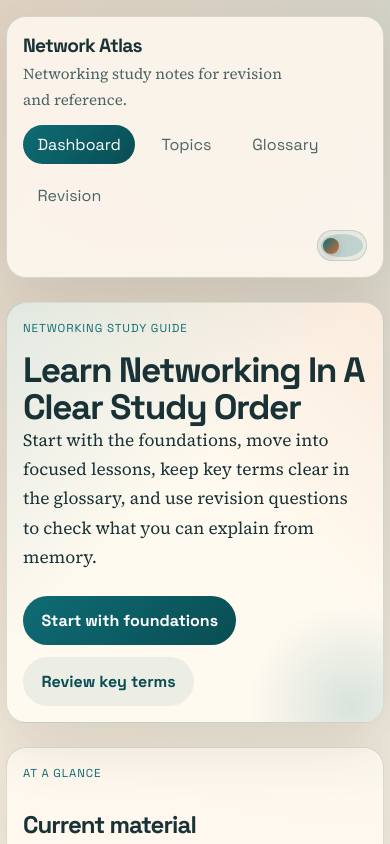
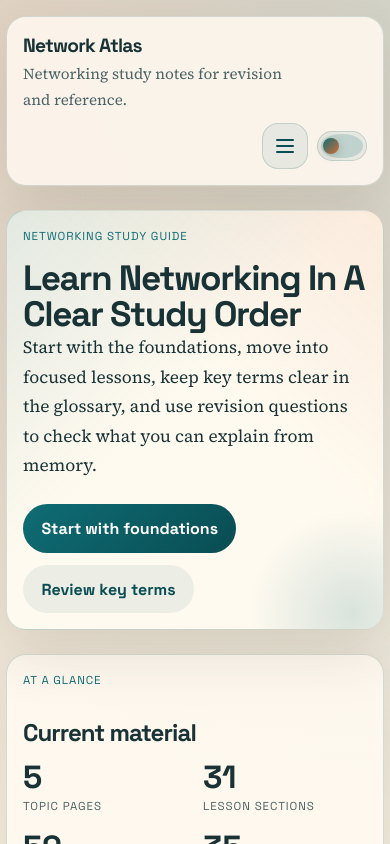
Before and after one commit to NGregguk/NetworkingTraining, a React (Vite) app: page / in a window 390 px wide. Shown: the top 844 px of the page. Built offline with nearby package versions, Linux system fonts and the light colour scheme.

Commit message:
Add mobile navigation menu

```diff
--- a/src/components/SiteLayout.tsx
+++ b/src/components/SiteLayout.tsx
@@ -1,4 +1,4 @@
-import { useEffect, useState } from 'react';
+import { useEffect, useId, useState } from 'react';
 import { NavLink, Outlet, useLocation } from 'react-router-dom';
 import { glossaryTerms, topics } from '../content';
 
@@ -31,8 +31,10 @@ const navigationItems = [
 
 export default function SiteLayout() {
   const location = useLocation();
+  const mobileNavigationId = useId();
   const [theme, setTheme] = useState<Theme>(getInitialTheme);
   const [isHeaderCompact, setIsHeaderCompact] = useState(false);
+  const [isMobileNavigationOpen, setIsMobileNavigationOpen] = useState(false);
 
   useEffect(() => {
     if (!location.hash) {
@@ -46,6 +48,10 @@ export default function SiteLayout() {
     }, 50);
 
     return () => window.clearTimeout(timer);
+  }, [location.pathname, location.hash]);
+
+  useEffect(() => {
+    setIsMobileNavigationOpen(false);
   }, [location.pathname, location.hash]);
 
   useEffect(() => {
@@ -68,6 +74,23 @@ export default function SiteLayout() {
     return () => window.removeEventListener('scroll', onScroll);
   }, []);
 
+  useEffect(() => {
+    if (typeof window === 'undefined') {
+      return undefined;
+    }
+
+    const mediaQuery = window.matchMedia('(min-width: 681px)');
+    const handleViewportChange = (event: MediaQueryListEvent) => {
+      if (event.matches) {
+        setIsMobileNavigationOpen(false);
+      }
+    };
+
+    mediaQuery.addEventListener('change', handleViewportChange);
+
+    return () => mediaQuery.removeEventListener('change', handleViewportChange);
+  }, []);
+
   return (
     <div className="site-shell">
       <header
@@ -83,11 +106,18 @@ export default function SiteLayout() {
             Networking study notes for revision and reference.
           </p>
         </div>
-        <nav className="nav-links" aria-label="Primary navigation">
+        <nav
+          id={mobileNavigationId}
+          className={
+            isMobileNavigationOpen ? 'nav-links nav-links-open' : 'nav-links'
+          }
+          aria-label="Primary navigation"
+        >
           {navigationItems.map((item) => (
             <NavLink
               key={item.to}
               to={item.to}
+              onClick={() => setIsMobileNavigationOpen(false)}
               className={({ isActive }) =>
                 isActive ? 'nav-link nav-link-active' : 'nav-link'
               }
@@ -97,6 +127,29 @@ export default function SiteLayout() {
             </NavLink>
           ))}
         </nav>
+        <div className="header-actions">
+          <button
+            type="button"
+            className={
+              isMobileNavigationOpen
+                ? 'mobile-nav-toggle mobile-nav-toggle-active'
+                : 'mobile-nav-toggle'
+            }
+            aria-expanded={isMobileNavigationOpen}
+            aria-controls={mobileNavigationId}
+            aria-label={
+              isMobileNavigationOpen ? 'Close navigation menu' : 'Open navigation menu'
+            }
+            onClick={() =>
+              setIsMobileNavigationOpen((current) => !current)
+            }
+          >
+            <span className="mobile-nav-toggle-lines" aria-hidden="true">
+              <span />
+              <span />
+              <span />
+            </span>
+          </button>
           <button
             type="button"
             className="theme-toggle"
@@ -115,6 +168,7 @@ export default function SiteLayout() {
               <span className="theme-toggle-thumb" />
             </span>
           </button>
+        </div>
       </header>
 
       <main className="page-shell">
--- a/src/styles.css
+++ b/src/styles.css
@@ -216,6 +216,12 @@ a {
   transition: gap 180ms ease;
 }
 
+.header-actions {
+  display: flex;
+  align-items: center;
+  gap: 0.75rem;
+}
+
 .nav-link {
   padding: 0.55rem 0.9rem;
   border-radius: 999px;
@@ -247,6 +253,63 @@ a {
 .site-header-compact .nav-link {
   padding: 0.28rem 0.58rem;
   font-size: 0.84rem;
+}
+
+.mobile-nav-toggle {
+  display: none;
+  align-items: center;
+  justify-content: center;
+  width: 2.9rem;
+  height: 2.9rem;
+  padding: 0;
+  border: 1px solid var(--border);
+  border-radius: 1rem;
+  background: var(--theme-toggle-bg);
+  color: var(--accent-strong);
+  cursor: pointer;
+  transition:
+    background-color 180ms ease,
+    transform 180ms ease,
+    border-color 180ms ease,
+    color 180ms ease;
+}
+
+.mobile-nav-toggle:hover,
+.mobile-nav-toggle:focus-visible {
+  transform: translateY(-1px);
+  border-color: var(--accent);
+}
+
+.mobile-nav-toggle-lines {
+  position: relative;
+  display: inline-flex;
+  flex-direction: column;
+  justify-content: center;
+  gap: 0.28rem;
+  width: 1.1rem;
+}
+
+.mobile-nav-toggle-lines span {
+  display: block;
+  width: 100%;
+  height: 2px;
+  border-radius: 999px;
+  background: currentColor;
+  transition:
+    transform 180ms ease,
+    opacity 180ms ease;
+}
+
+.mobile-nav-toggle-active .mobile-nav-toggle-lines span:nth-child(1) {
+  transform: translateY(0.4rem) rotate(45deg);
+}
+
+.mobile-nav-toggle-active .mobile-nav-toggle-lines span:nth-child(2) {
+  opacity: 0;
+}
+
+.mobile-nav-toggle-active .mobile-nav-toggle-lines span:nth-child(3) {
+  transform: translateY(-0.4rem) rotate(-45deg);
 }
 
 :root[data-theme='dark'] .nav-link-active {
@@ -1175,7 +1238,6 @@ p {
     padding: 1rem;
   }
 
-  .nav-links,
   .cta-row,
   .meta-row,
   .section-title-row,
@@ -1183,12 +1245,59 @@ p {
     align-items: flex-start;
   }
 
+  .site-header {
+    align-items: center;
+    gap: 0.85rem;
+  }
+
+  .header-actions {
+    margin-left: auto;
+    gap: 0.55rem;
+  }
+
+  .mobile-nav-toggle {
+    display: inline-flex;
+  }
+
+  .nav-links {
+    display: none;
+    order: 3;
+    width: 100%;
+    flex-direction: column;
+    gap: 0.5rem;
+    padding: 0.65rem;
+    border: 1px solid var(--border);
+    border-radius: 1.15rem;
+    background: var(--panel-bg);
+  }
+
+  .nav-links-open {
+    display: flex;
+    animation: rise 220ms ease both;
+  }
+
+  .nav-link {
+    width: 100%;
+    padding: 0.85rem 1rem;
+    border-radius: 0.95rem;
+    background: rgba(15, 108, 116, 0.04);
+  }
+
+  .site-header-compact .nav-links {
+    gap: 0.5rem;
+  }
+
+  .site-header-compact .nav-link {
+    padding: 0.85rem 1rem;
+    font-size: 1rem;
+  }
+
   .stats-grid {
     grid-template-columns: 1fr 1fr;
   }
 
   .theme-toggle {
-    margin-left: auto;
+    margin-left: 0;
   }
 
   .interactive-actions-between {
```
Lines whose indentation alone changed are shown as unchanged.
